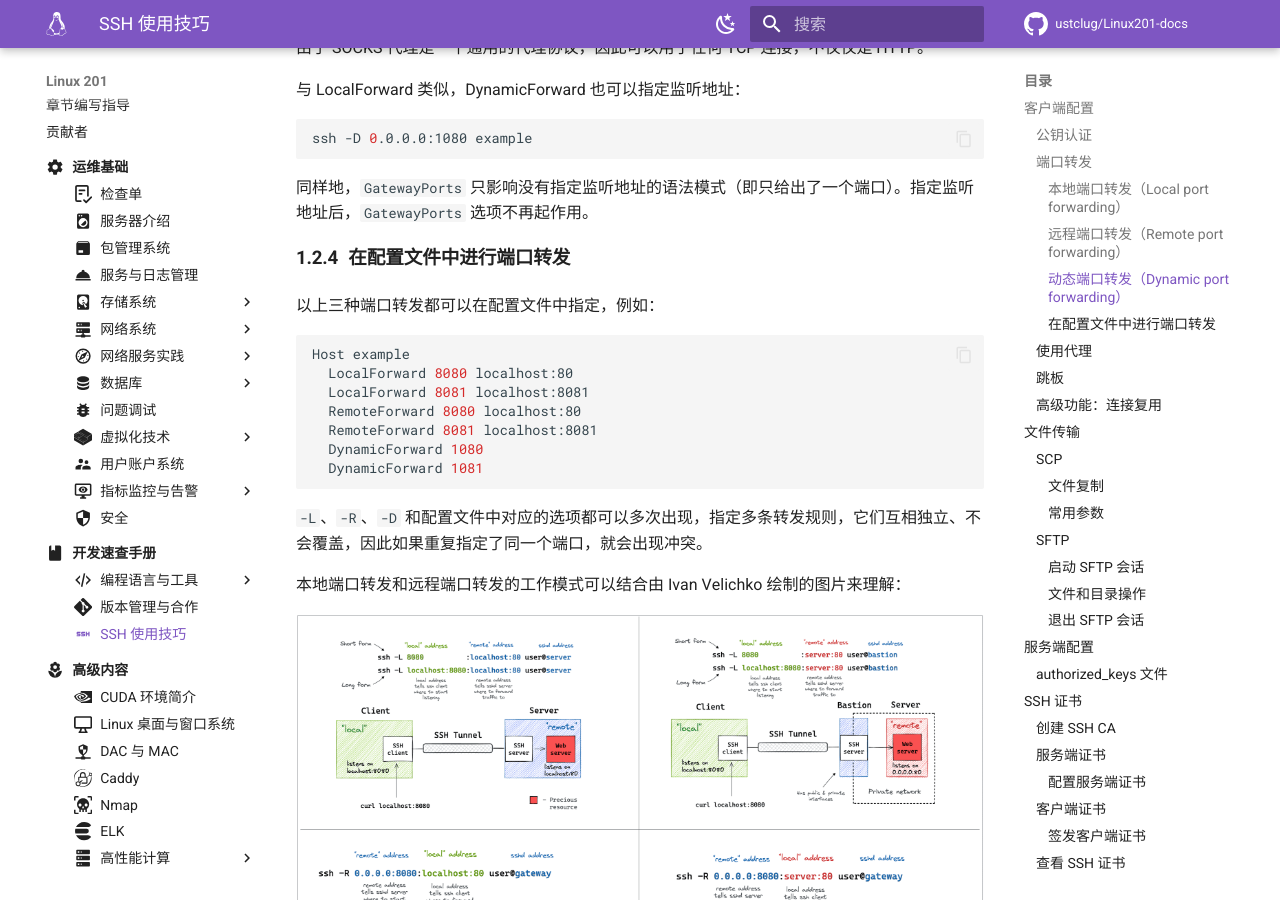
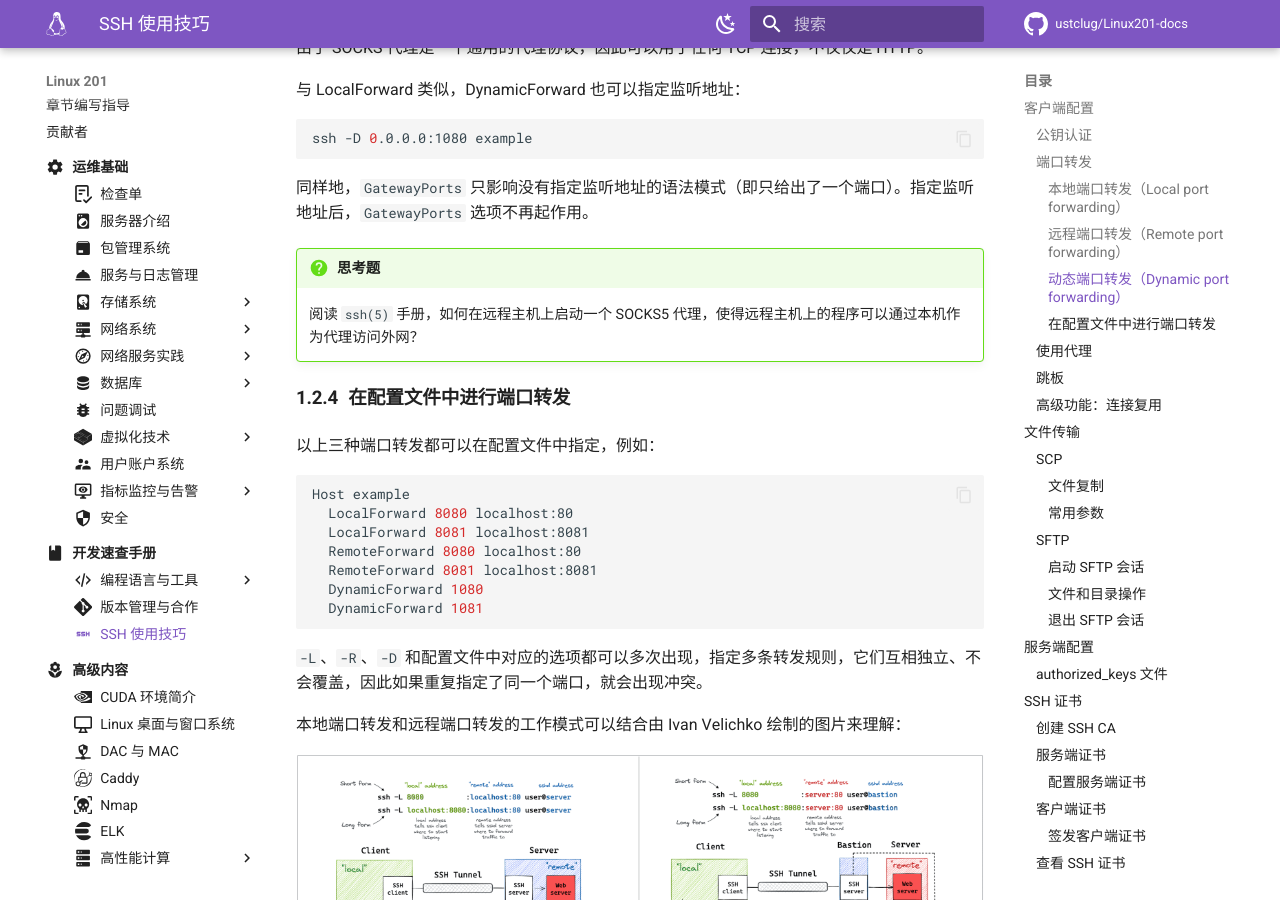
Before and after one commit to ustclug/Linux201-docs, an MkDocs documentation site: the page built from docs/dev/ssh.md, in a window 1280 px wide and 900 px high, scrolled down 3153 px. Built offline with MkDocs 1.6.1 and Material for MkDocs 9.7.7, drawn with Linux system fonts in a browser that asks for light colours; comment, search, counter and statistics services are not loaded.

Commit message:
ssh: Add thinking question for remote SOCKS5

````diff
--- a/docs/dev/ssh.md
+++ b/docs/dev/ssh.md
@@ -122,6 +122,10 @@ ssh -D 0.0.0.0:1080 example
 ```
 
 同样地，`GatewayPorts` 只影响没有指定监听地址的语法模式（即只给出了一个端口）。指定监听地址后，`GatewayPorts` 选项不再起作用。
+
+!!! question "思考题"
+
+    阅读 `ssh(5)` 手册，如何在远程主机上启动一个 SOCKS5 代理，使得远程主机上的程序可以通过本机作为代理访问外网？
 
 #### 在配置文件中进行端口转发 {#port-forwarding-in-config}
 
````
